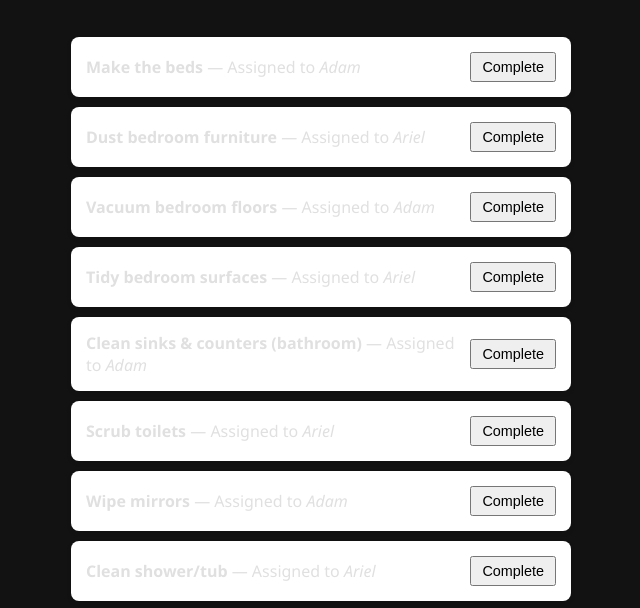
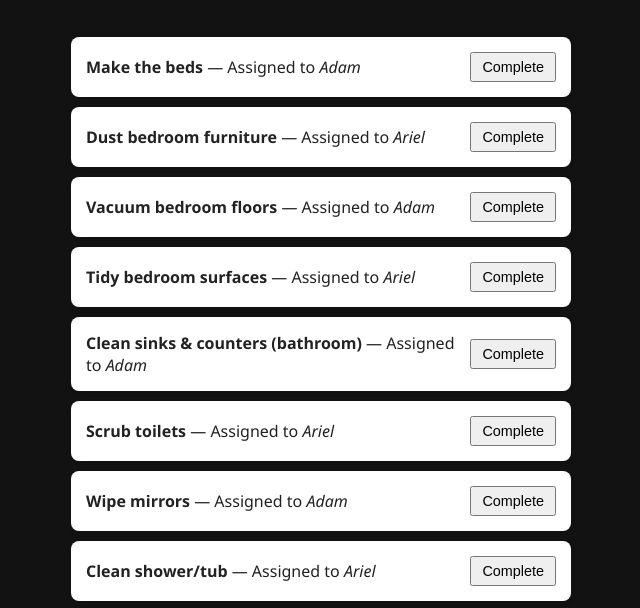
Before and after one commit to alsansone/home-tech-lab, a plain HTML site: page chores/index.html in a window 1280 px wide. Shown: the part 152-760 px from the top of the page, without its empty margins (319-959 px from the left). Drawn offline with Linux system fonts and the light colour scheme.

Commit message:
Update styling

```diff
--- a/chores/style.css
+++ b/chores/style.css
@@ -2,7 +2,7 @@ body {
     font-family: 'Segoe UI', sans-serif;
     padding: 40px;
     background-color: #121212;
-    color: #e0e0e0;
+    color: #222;
     transition: background-color 0.3s, color 0.3s;
   }
 
```
